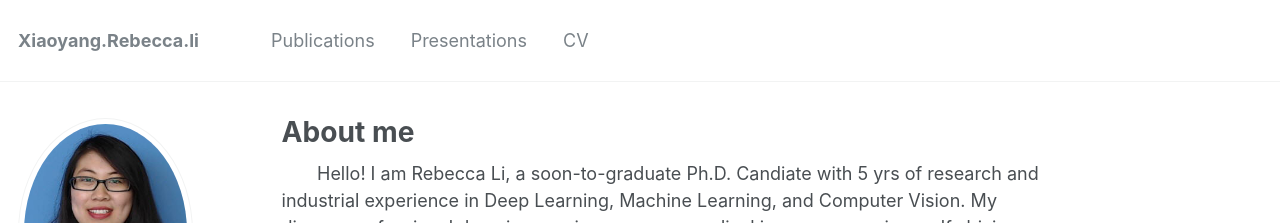
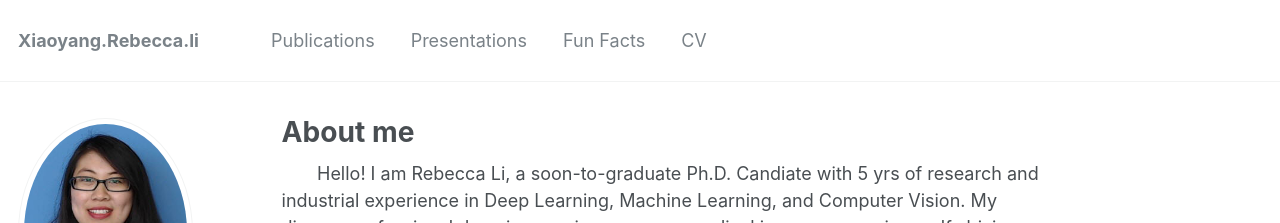
Before and after one commit to Xiaoyang-Rebecca/xiaoyang-rebecca.github.io, a Jekyll site: the page built from _pages/about.md, in a window 1280 px wide and 900 px high. Shown: the top 223 px of the window. Built offline with Jekyll 4.4.1, drawn with Linux system fonts in a browser that asks for light colours; some web fonts are replaced.

Commit message:
Update navigation.yml

```diff
--- a/_data/navigation.yml
+++ b/_data/navigation.yml
@@ -6,8 +6,8 @@ main:
   - title: "Presentations"
     url: /presentations/
 
-  # - title: "Teaching"
-  #   url: /teaching/
+  - title: "Fun Facts"
+    url: /funfacts/
 
   # - title: "Portfolio"
   #   url: /about.md#Portfolio
```
